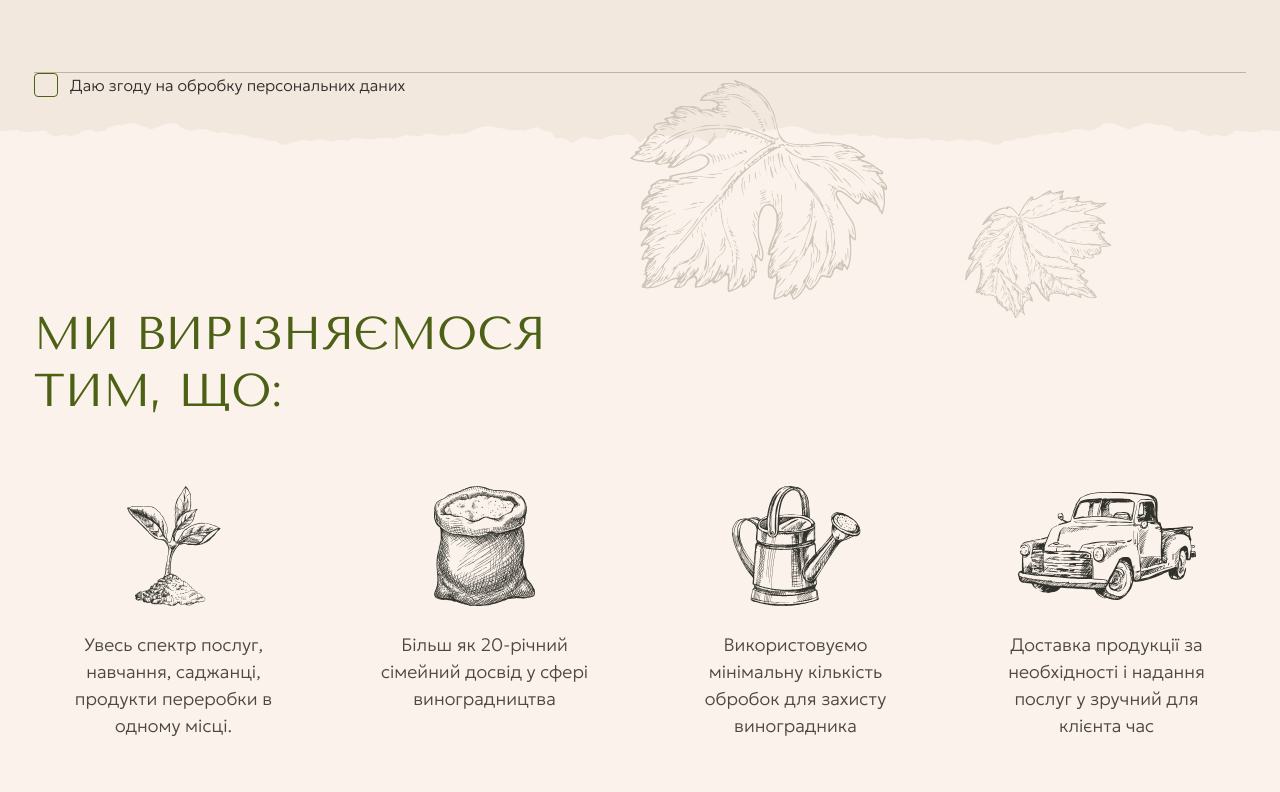
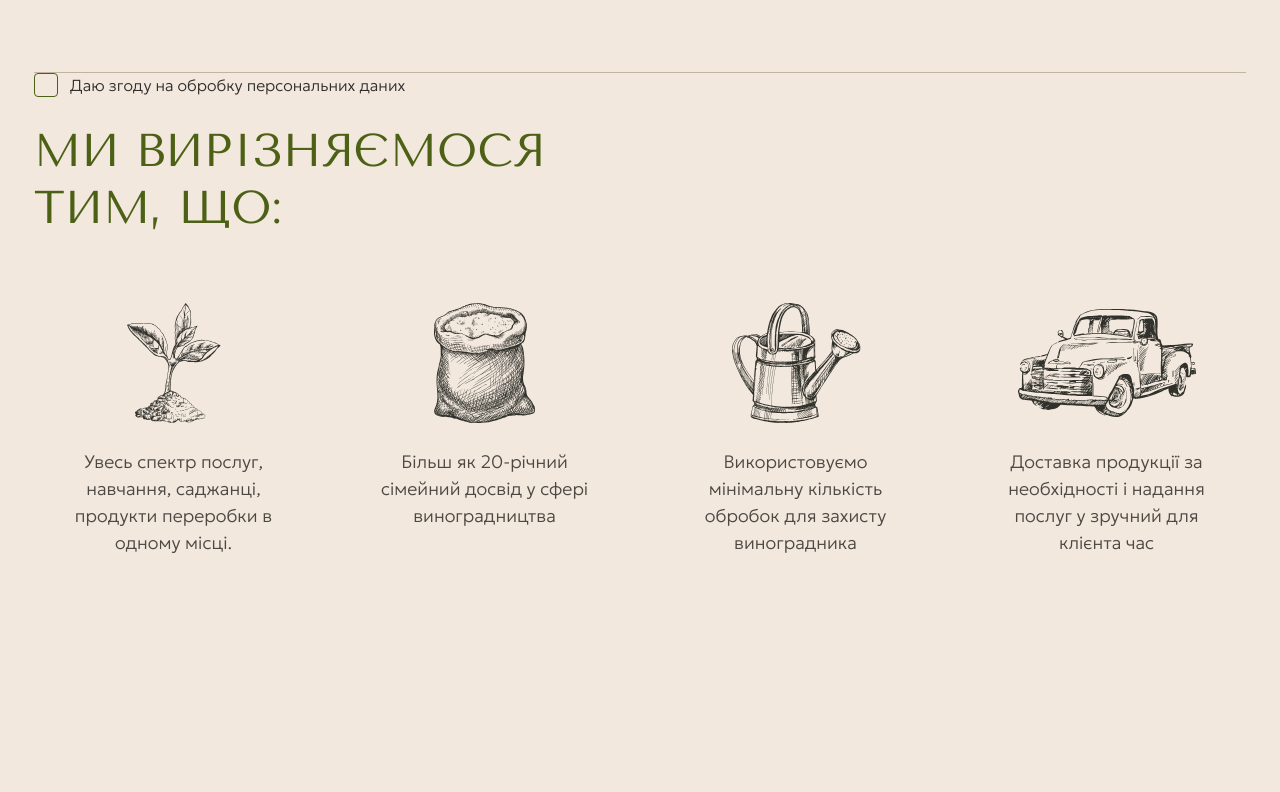
Before and after one commit to SoftRyzen-internship/grape_paradise, a Next.js app: page / in a window 1280 px wide. Shown: the part 1722-2514 px from the top of the page. After the commit the page ends 2278 px from the top, so only its background shows below. Built offline with nearby package versions, Linux system fonts and the light colour scheme.

Commit message:
added title and section component

```diff
--- a/src/data/advantagesData.json
+++ b/src/data/advantagesData.json
@@ -1,8 +1,6 @@
 {
-	"title": {
-		"first": "Ми вирізняємося",
-		"second": "тим, що:"
-	},
+	"title": "Ми вирізняємося тим, що:",
+
 	"advantages": [
 		{
 			"id": "plant",
--- a/src/sections/Advantages/Advantages.module.css
+++ b/src/sections/Advantages/Advantages.module.css
@@ -1,4 +1,7 @@
 .advantages_bg {
+	background-size: contain;
+    background-position: center;
+    background-repeat: repeat-x;
 	background-image: image-set(
 		url(/images/advantages/advantages_bg_mob.png) 1x,
 		url(/images/advantages/advantages_bg_mob@2x.png) 2x
@@ -16,10 +19,17 @@
 
 @media screen and (min-width: 1280px) {
 	.advantages_bg {
+		background-size: cover;
 		background-image: image-set(
 			url(/images/advantages/advantages_bg_desk.png) 1x,
 			url(/images/advantages/advantages_bg_desk@2x.png) 2x
 		);
+	}
+}
+
+@media screen and (min-width: 1440px) {
+	.advantages_bg {
+		background-size: contain;
 	}
 }
 
--- a/src/sections/Advantages/Advantages.tsx
+++ b/src/sections/Advantages/Advantages.tsx
@@ -1,5 +1,7 @@
 import { FC } from 'react';
 
+import { Section } from '@/components/common/Section/Section';
+import { Title } from '@/components/common/Title/Title';
 import { AdvantagesCard } from '@/components/common/AdvantagesCard';
 
 import { advantagesData } from '@/data';
@@ -7,15 +9,16 @@ import { advantagesData } from '@/data';
 import s from './Advantages.module.css';
 
 export const Advantages: FC = () => (
-	<section
-		className={`relative bg-contain bg-center bg-repeat-x py-[60px] md:py-20 lg:bg-cover lg:py-[183px] xl:bg-contain ${s.advantages_bg} ${s.leaf}`}
+	<Section
+		sectionStyles={`relative py-[60px] md:py-20 lg:py-[183px] ${s.advantages_bg}`}
+		containerStyles={`${s.leaf}`}
 	>
-		<div className={`container ${s.bottle}`}>
-			<h2 className='title mb-6 text-green md:mb-10 lg:mb-16'>
-				{advantagesData.title.first}
-				<span className='block'>{advantagesData.title.second}</span>
-			</h2>
+		<div className={`${s.bottle}`}>
+			<Title styles='mb-6 w-[255px] md:w-[350px] md:mb-10 lg:w-[590px] lg:mb-16'>
+				{advantagesData.title}
+			</Title>
+
 			<AdvantagesCard />
 		</div>
-	</section>
+	</Section>
 );
--- a/tailwind.config.ts
+++ b/tailwind.config.ts
@@ -34,7 +34,6 @@ const config: Config = {
 			sm: '480px',
 			md: '768px',
 			lg: '1280px',
-			xl: '1440px',
 		},
 		maxWidth: {
 			mob: '480px',
```
Also changed, not shown: src/components/common/AdvantagesCard/AdvantagesCard.tsx (+4 -4 lines).
